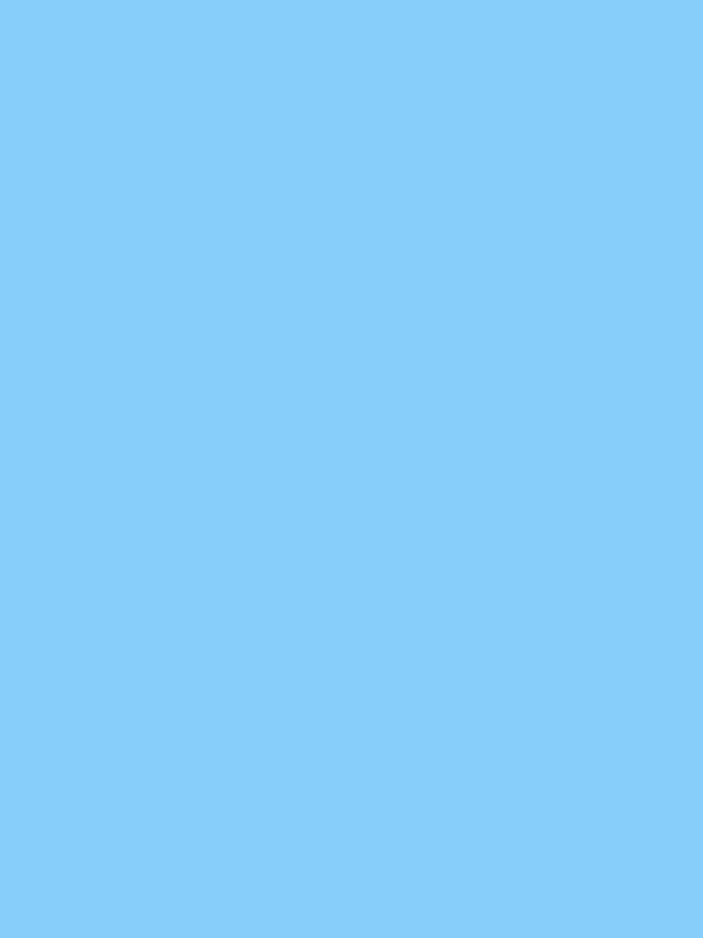
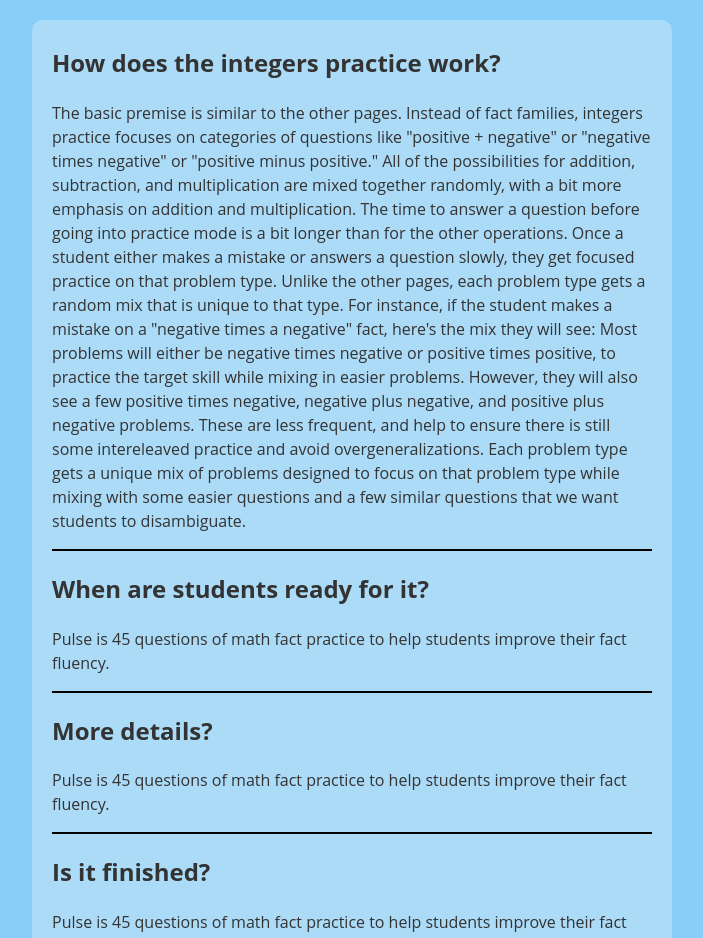
Before and after one commit to dkane47/pulse3, a React (Create React App) app: page /about-int in a window 1280 px wide. Before the commit this address had no page. Shown: the top 938 px of the page, without its empty margins (288-991 px from the left). Before the commit the page ends 800 px from the top, so only its background shows below. Built offline with nearby package versions, Linux system fonts and the light colour scheme.

Commit message:
Misc integers edits, about page, etc

```diff
--- /dev/null
+++ b/src/AboutIntegers.js
@@ -0,0 +1,37 @@
+import React from 'react';
+
+function AboutIntegers() {
+    return (
+      <div className="about">
+        <h2>How does the integers practice work?</h2>
+        <p>The basic premise is similar to the other pages. Instead of fact families, integers practice focuses on
+          categories of questions like "positive + negative" or "negative times negative" or "positive minus positive."
+          All of the possibilities for addition, subtraction, and multiplication are mixed together randomly, with a bit more emphasis on addition and multiplication.
+          The time to answer a question before going into practice mode is a bit longer than for the other operations.
+          Once a student either makes a mistake or answers a question slowly, they get focused practice on that problem type.
+          Unlike the other pages, each problem type gets a random mix that is unique to that type.
+          For instance, if the student makes a mistake on a "negative times a negative" fact, here's the mix they will see:
+          Most problems will either be negative times negative or positive times positive, to practice the target skill while mixing in easier problems.
+          However, they will also see a few positive times negative, negative plus negative, and positive plus negative problems.
+          These are less frequent, and help to ensure there is still some intereleaved practice and avoid overgeneralizations.
+          Each problem type gets a unique mix of problems designed to focus on that problem type while mixing with some easier questions and a few similar questions that we want students to disambiguate.
+        </p>
+        <hr></hr>
+        <h2>When are students ready for it?</h2>
+        <p>Pulse is 45 questions of math fact practice to help students improve their fact fluency.
+        </p>
+        <hr></hr>
+        <h2>More details?</h2>
+        <p>Pulse is 45 questions of math fact practice to help students improve their fact fluency.
+        </p>
+        <hr></hr>
+        <h2>Is it finished?</h2>
+        <p>Pulse is 45 questions of math fact practice to help students improve their fact fluency.
+        </p>
+        <hr></hr>
+      </div>
+
+    );
+  }
+
+  export default AboutIntegers;
--- a/src/App.js
+++ b/src/App.js
@@ -9,6 +9,7 @@ import Divide from './Divide';
 import Intro from './Intro';
 import Integers from './Integers';
 import About from './About';
+import AboutIntegers from './AboutIntegers';
 
 function App() {
   return (
@@ -22,6 +23,7 @@ function App() {
         <Route path="/intro" element={<Intro />} />
         <Route path="/integers" element={<Integers />} />
         <Route path="/about" element={<About />} />
+        <Route path="/about-int" element={<AboutIntegers />} />
       </Routes>
     </BrowserRouter>
   );
--- a/src/Integers.js
+++ b/src/Integers.js
@@ -144,7 +144,7 @@ const Integers = () => {
       newNum1 = Math.floor(Math.random() * 5 - 6);
       newNum2 = Math.floor(Math.random() * 5 + 1);
     } else if (newNum1 === 25) { //pos - pos
-      newNum1 = Math.floor(Math.random() * 7 + 1);
+      newNum1 = Math.floor(Math.random() * 5 + 1);
       newNum2 = Math.floor(Math.random() * 7 + 1);
     } else if (newNum1 === 26) { //pos - neg
       newNum1 = Math.floor(Math.random() * 5 + 1);
@@ -259,15 +259,15 @@ const Integers = () => {
     } else if (target[0] === 27) {
       opArray = [[21,2],[25,2],[23,2],[1,0],[2,0],[25,2]]
     } else if (target[0] === 16) {
-      opArray = [[17,1],[6,0],[10,1],[12,1],[15,1],[5,0]]
+      opArray = [[17,1],[13,1],[10,1],[12,1],[15,1],[5,0]]
     } else if (target[0] === 17) {
-      opArray = [[16,1],[6,0],[10,1],[12,1],[15,1],[6,0]]
+      opArray = [[16,1],[6,0],[10,1],[12,1],[15,1],[13,1]]
     }
 
     let newArray = [];
     for (let i = 0; i < 47; i++) {
       const solvedProblems = [...logic.sequence].slice(0, logic.step); //pull problems solved so far
-      const problems = [...solvedProblems,...opArray,target,target,target,target,target,target] //append 2s, 10s, 1s, 0s
+      const problems = [...solvedProblems,...opArray,target,target,target,target,target,target, target, target, target] //append 2s, 10s, 1s, 0s
       const randomIndex = Math.floor(Math.random() * problems.length);
       newArray.push(problems[randomIndex]); //mix those last two groups
     }
```
